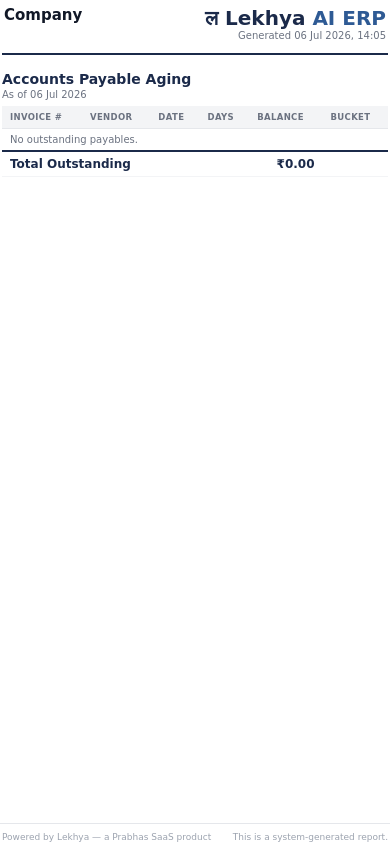
After one commit to prabhassaas/Lekhya, a Laravel app: template lekhya-app/resources/views/accounting/reports/pdf/ap-aging.blade.php in a window 390 px wide. The commit adds this page. Run offline with Laravel 12, Linux system fonts and the light colour scheme; the template is opened without the code that fills it, so the values that code supplies are empty.

Commit message:
fix: discoverable invoice scan (upload+camera) and working PDF reports
#1 Invoice OCR was buried on the AI page with no camera option:
- Prominent "Scan Invoice (AI)" button + modal on the Invoices page with
  Upload (PDF/JPG/PNG) and Take-photo (mobile camera capture) options.
- Added camera capture to the AI Assistant upload card too (as its own form
  so an empty input can't clobber the drag/drop upload).
- ai/extract now redirects to the review screen so the flow works from any
  entry point (invoices modal, AI page, or a phone photo).

#2 PDF export was broken everywhere — the *-pdf views didn't exist:
- New DomPDF-safe report templates (plain table CSS, embedded font for the
  ₹ glyph) with a branded letterhead: company + GSTIN on the left, Lekhya
  branding on the right, "Powered by Lekhya — a Prabhas SaaS product" footer.
- exportPdf now covers all five reports (P&L, balance sheet, trial balance,
  AR aging, AP aging) with a type whitelist, and every report screen has a
  working Export PDF button.

Co-Authored-By: Claude Opus 4.8 <noreply@anthropic.com>
Claude-Session: https://claude.ai/code/session_01JBmfwt717gXeoCR84d7bGA

```diff
--- a/lekhya-app/app/Http/Controllers/AI/AiAssistantController.php
+++ b/lekhya-app/app/Http/Controllers/AI/AiAssistantController.php
@@ -44,7 +44,9 @@ class AiAssistantController extends Controller
             'model_metadata'=> ['driver' => $this->ai->getDriverName(), 'is_mock' => $result['_mock'] ?? false],
         ]);
 
-        return back()->with('success', "Invoice extracted from \"{$file->getClientOriginalName()}\". Review the suggestion below.");
+        // Land on the review page regardless of where the upload came from
+        // (AI page, invoices page, or a phone camera capture).
+        return redirect()->route('ai.index')->with('success', "Invoice read from \"{$file->getClientOriginalName()}\". Review and approve the suggestion below.");
     }
 
     public function naturalLanguageQuery(Request $request)
--- a/lekhya-app/resources/views/accounting/reports/ap-aging.blade.php
+++ b/lekhya-app/resources/views/accounting/reports/ap-aging.blade.php
@@ -9,6 +9,11 @@
     $totalOutstanding = collect($invoices)->sum('balance_amount');
 @endphp
 <div class="py-4 space-y-6">
+    <div class="flex justify-end">
+        <a href="{{ route('accounting.reports.pdf', 'ap-aging') }}" class="px-4 py-1.5 border border-gray-300 text-gray-700 text-sm font-medium rounded-lg hover:bg-gray-50">
+            <i class="fa fa-file-pdf mr-1.5"></i>Export PDF
+        </a>
+    </div>
     <div class="grid grid-cols-2 md:grid-cols-5 gap-4">
         <div class="bg-white rounded-xl p-4 border border-gray-100 shadow-sm">
             <p class="text-xs text-gray-500 font-medium uppercase tracking-wider">Total Outstanding</p>
--- a/lekhya-app/resources/views/accounting/reports/ar-aging.blade.php
+++ b/lekhya-app/resources/views/accounting/reports/ar-aging.blade.php
@@ -9,6 +9,11 @@
     $totalOutstanding = collect($invoices)->sum('balance_amount');
 @endphp
 <div class="py-4 space-y-6">
+    <div class="flex justify-end">
+        <a href="{{ route('accounting.reports.pdf', 'ar-aging') }}" class="px-4 py-1.5 border border-gray-300 text-gray-700 text-sm font-medium rounded-lg hover:bg-gray-50">
+            <i class="fa fa-file-pdf mr-1.5"></i>Export PDF
+        </a>
+    </div>
     <div class="grid grid-cols-2 md:grid-cols-5 gap-4">
         <div class="bg-white rounded-xl p-4 border border-gray-100 shadow-sm">
             <p class="text-xs text-gray-500 font-medium uppercase tracking-wider">Total Outstanding</p>
--- /dev/null
+++ b/lekhya-app/resources/views/accounting/reports/pdf/ap-aging.blade.php
@@ -0,0 +1,31 @@
+@extends('accounting.reports.pdf.layout')
+@section('report_title', 'Accounts Payable Aging')
+@section('report_period', 'As of ' . now()->format('d M Y'))
+
+@php $total = collect($invoices)->sum('balance_amount'); @endphp
+
+@section('body')
+<table class="data">
+    <tr>
+        <th>Invoice #</th>
+        <th>Vendor</th>
+        <th>Date</th>
+        <th class="num">Days</th>
+        <th class="num">Balance</th>
+        <th>Bucket</th>
+    </tr>
+    @forelse($invoices as $inv)
+    <tr>
+        <td>{{ $inv['invoice_number'] }}</td>
+        <td>{{ $inv['party']['name'] ?? '—' }}</td>
+        <td>{{ \Carbon\Carbon::parse($inv['invoice_date'])->format('d M Y') }}</td>
+        <td class="num">{{ $inv['days_outstanding'] }}</td>
+        <td class="num">₹{{ number_format($inv['balance_amount'], 2) }}</td>
+        <td>{{ $inv['bucket'] }} days</td>
+    </tr>
+    @empty
+    <tr><td colspan="6" class="muted">No outstanding payables.</td></tr>
+    @endforelse
+    <tr class="grand"><td colspan="4">Total Outstanding</td><td class="num">₹{{ number_format($total, 2) }}</td><td></td></tr>
+</table>
+@endsection
--- /dev/null
+++ b/lekhya-app/resources/views/accounting/reports/pdf/layout.blade.php
@@ -0,0 +1,60 @@
+<!DOCTYPE html>
+<html>
+<head>
+<meta charset="utf-8">
+<style>
+    * { margin: 0; padding: 0; box-sizing: border-box; }
+    body { font-family: DejaVu Sans, sans-serif; font-size: 11px; color: #1f2937; }
+    .wrap { padding: 4px 2px; }
+    .head { border-bottom: 2px solid #1B2A4A; padding-bottom: 10px; margin-bottom: 16px; }
+    .head td { vertical-align: top; }
+    .brand { font-size: 20px; font-weight: bold; color: #1B2A4A; }
+    .brand span { color: #2e5a94; }
+    .org { font-size: 15px; font-weight: bold; color: #111827; }
+    .muted { color: #6b7280; font-size: 10px; }
+    .rtitle { font-size: 14px; font-weight: bold; color: #1B2A4A; margin-bottom: 2px; }
+    table.data { width: 100%; border-collapse: collapse; margin-top: 6px; }
+    table.data th { background: #f3f4f6; color: #6b7280; text-transform: uppercase; font-size: 8.5px;
+                    letter-spacing: 0.04em; text-align: left; padding: 6px 8px; border-bottom: 1px solid #e5e7eb; }
+    table.data td { padding: 5px 8px; border-bottom: 1px solid #f3f4f6; }
+    .num { text-align: right; }
+    .sec { font-weight: bold; color: #111827; background: #f9fafb; }
+    .tot td { font-weight: bold; border-top: 2px solid #d1d5db; border-bottom: none; padding-top: 8px; }
+    .grand td { font-weight: bold; color: #1B2A4A; font-size: 12px; border-top: 2px solid #1B2A4A; }
+    .warn { background: #fffbeb; border: 1px solid #fde68a; color: #92400e; padding: 8px 10px;
+            border-radius: 4px; margin-top: 12px; font-size: 10px; }
+    .foot { position: fixed; bottom: 0; left: 0; right: 0; border-top: 1px solid #e5e7eb;
+            padding-top: 6px; color: #9ca3af; font-size: 9px; }
+    .foot td { vertical-align: bottom; }
+</style>
+</head>
+<body>
+<div class="wrap">
+    <table class="head" width="100%">
+        <tr>
+            <td>
+                <div class="org">{{ $tenant->name ?? 'Company' }}</div>
+                @if(!empty($tenant->gstin))<div class="muted">GSTIN: {{ $tenant->gstin }}</div>@endif
+                @if(!empty($tenant->city))<div class="muted">{{ $tenant->city }}{{ $tenant->state ? ', ' . $tenant->state : '' }}</div>@endif
+            </td>
+            <td style="text-align: right;">
+                <div class="brand">ल Lekhya<span> AI ERP</span></div>
+                <div class="muted">Generated {{ ($generatedAt ?? now())->format('d M Y, H:i') }}</div>
+            </td>
+        </tr>
+    </table>
+
+    <div class="rtitle">@yield('report_title')</div>
+    <div class="muted">@yield('report_period')</div>
+
+    @yield('body')
+
+    <table class="foot" width="100%">
+        <tr>
+            <td>Powered by Lekhya — a Prabhas SaaS product</td>
+            <td style="text-align: right;">This is a system-generated report.</td>
+        </tr>
+    </table>
+</div>
+</body>
+</html>
--- a/lekhya-app/resources/views/accounting/reports/trial-balance.blade.php
+++ b/lekhya-app/resources/views/accounting/reports/trial-balance.blade.php
@@ -11,6 +11,9 @@
     <form method="GET" class="flex items-end gap-3">
         <div><label class="block text-xs text-gray-500 mb-1">As of</label><input type="date" name="as_of" value="{{ $asOf }}" class="border border-gray-300 rounded-lg px-3 py-1.5 text-sm"></div>
         <button class="px-4 py-1.5 bg-navy-600 hover:bg-navy-700 text-white text-sm font-medium rounded-lg">Filter</button>
+        <a href="{{ route('accounting.reports.pdf', 'trial-balance') }}?as_of={{ $asOf }}" class="ml-auto px-4 py-1.5 border border-gray-300 text-gray-700 text-sm font-medium rounded-lg hover:bg-gray-50">
+            <i class="fa fa-file-pdf mr-1.5"></i>Export PDF
+        </a>
     </form>
 
     <div class="bg-white rounded-xl border border-gray-100 shadow-sm overflow-hidden">
```
Also changed, not shown: lekhya-app/app/Http/Controllers/Accounting/ReportController.php (+13 -4 lines), lekhya-app/resources/views/accounting/invoices/index.blade.php (+45 -4 lines), lekhya-app/resources/views/accounting/reports/pdf/ar-aging.blade.php (added, +31 -0 lines), lekhya-app/resources/views/accounting/reports/pdf/balance-sheet.blade.php (added, +38 -0 lines), lekhya-app/resources/views/accounting/reports/pdf/profit-loss.blade.php (added, +34 -0 lines), lekhya-app/resources/views/accounting/reports/pdf/trial-balance.blade.php (added, +39 -0 lines), lekhya-app/resources/views/ai/index.blade.php (+10 -1 lines).
